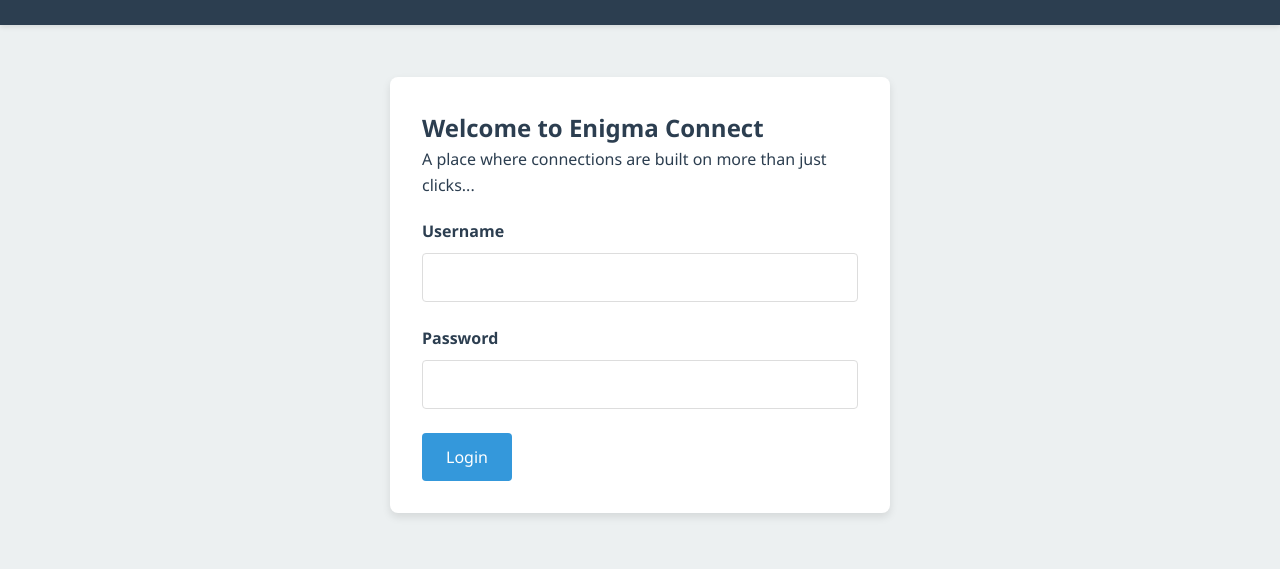
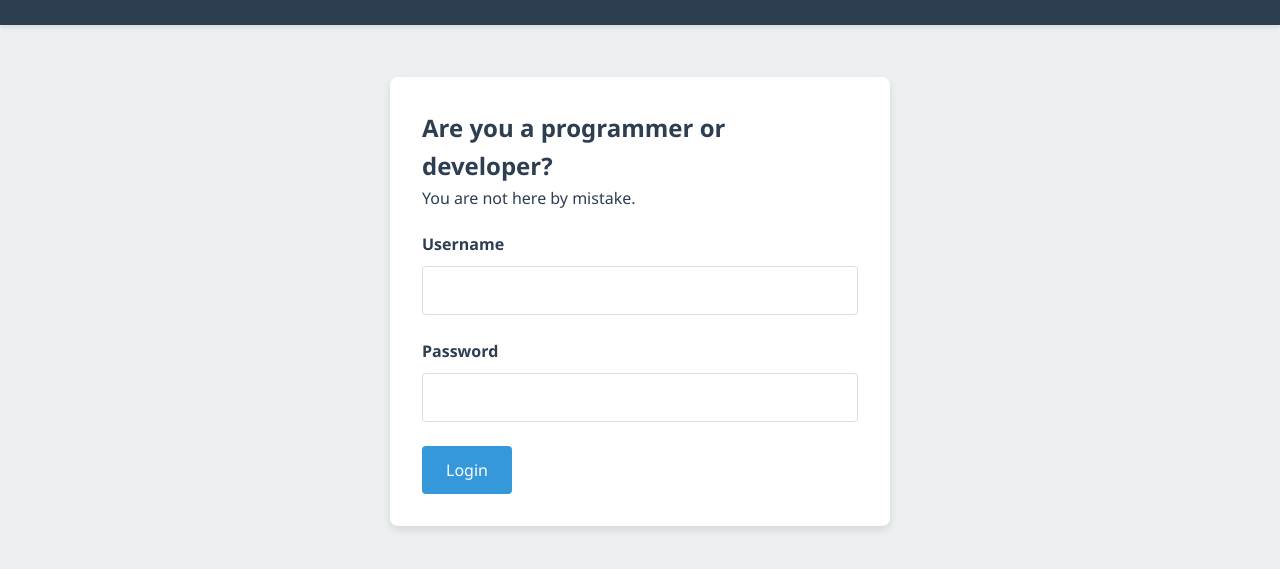
Before and after one commit to Tempest1969/DevChallenge, a plain HTML site: page index.html in a window 1280 px wide. Shown: the part 101-670 px from the top of the page. Drawn offline with Linux system fonts and the light colour scheme.

Commit message:
Update index.html

```diff
--- a/index.html
+++ b/index.html
@@ -346,8 +346,8 @@
     <main class="container">
         <!-- Login Section -->
         <section id="login-section">
-            <h2>Welcome to Enigma Connect</h2>
-            <p>A place where connections are built on more than just clicks...</p>
+            <h2>Are you a programmer or developer?</h2>
+            <p>You are not here by mistake.</p>
             <div class="easter-egg">HINT: Check the console for guidance.</div>
 
             <form id="login-form" class="form">
```
